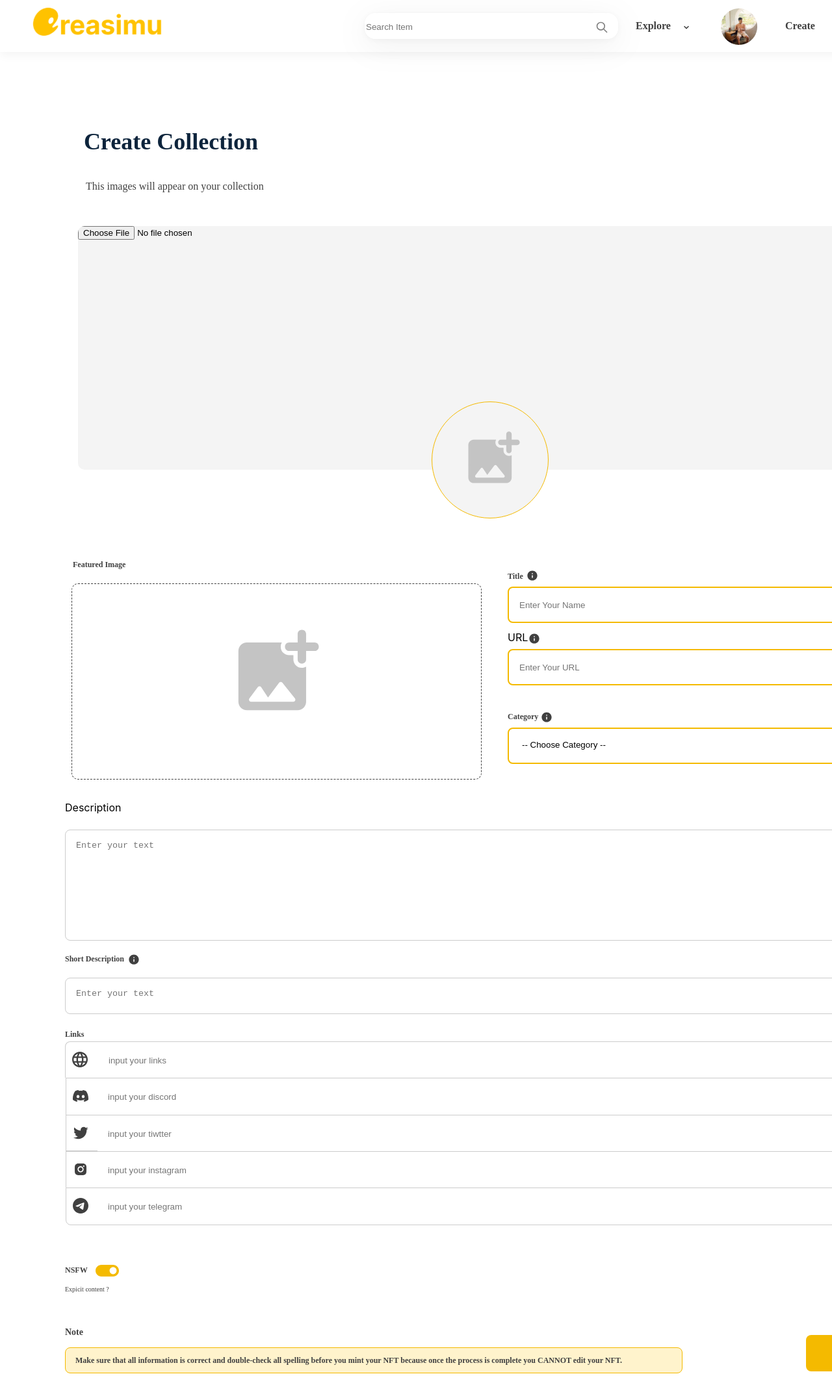
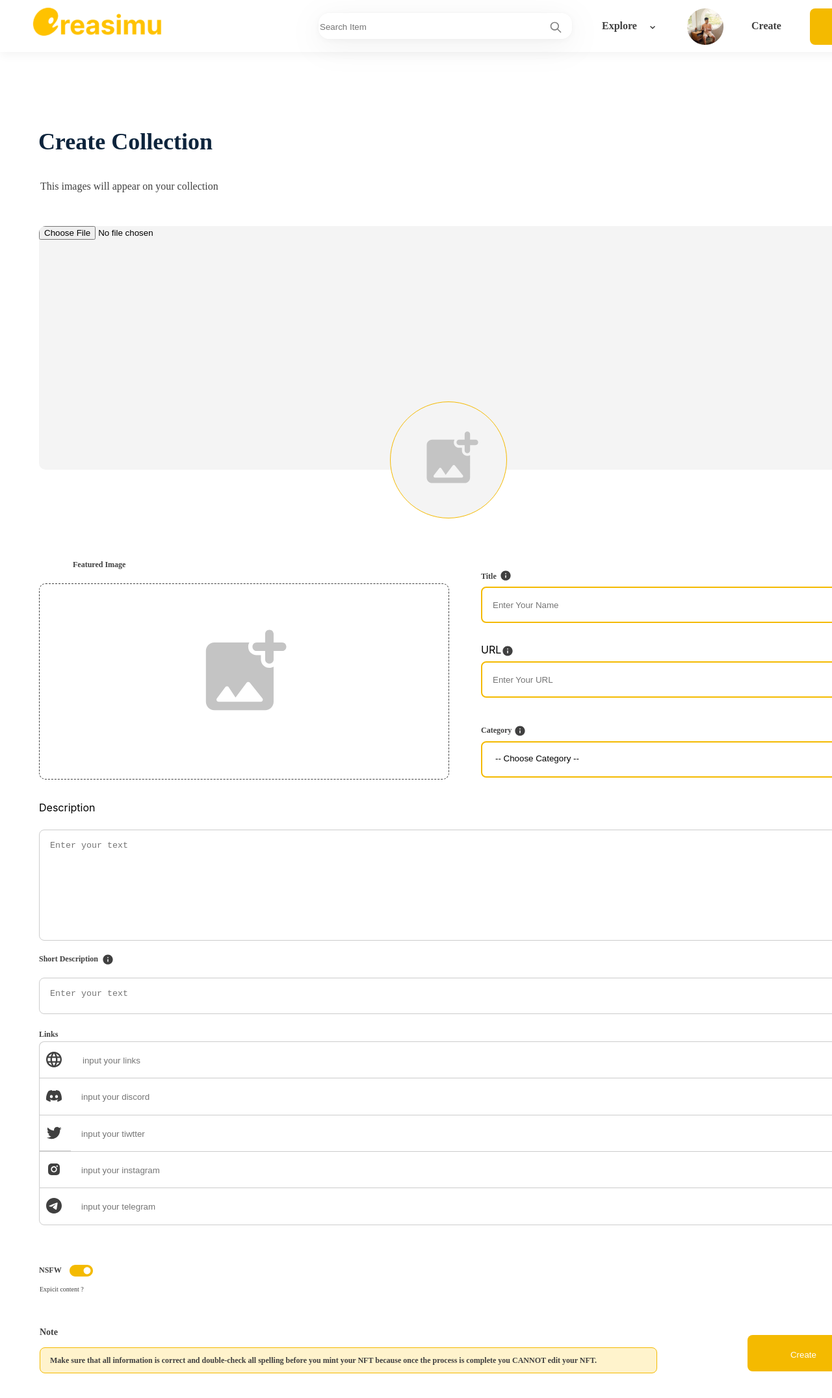
Before and after one commit to PeaceAntoHim/landing-page, a Next.js app: page / in a window 1280 px wide. Shown: the top 2152 px of the page at 65% size. Built offline with nearby package versions, Linux system fonts and the light colour scheme.

Commit message:
responsive

```diff
--- a/styles/Content.module.css
+++ b/styles/Content.module.css
@@ -29,13 +29,14 @@ color: #404040;
 position: absolute;
 width: 631px;
 height: 302px;
-left: 10px;
+left: -40px;
 top: 50px;
 
 border: 1px dashed #404040;
 box-sizing: border-box;
 border-radius: 10px;
 }
+
 .imgOne {
 position: absolute;
 left: 255px;
@@ -52,7 +53,7 @@ padding: 0px;
 position: absolute;
 width: 631px;
 height: 82px;
-left: 781px;
+left: 740px;
 top: 848px;
 
 }
@@ -143,8 +144,8 @@ padding: 0px;
 position: absolute;
 width: 631px;
 height: 82px;
-left: 781px;
-top: 971px;
+left: 740px;
+top: 990px;
 }
 
 .inputURL {
@@ -192,8 +193,8 @@ padding: 0px;
 position: absolute;
 width: 631px;
 height: 82px;
-left: 781px;
-top: 1094px;
+left: 740px;
+top: 1115px;
 }
 
 .inputCategory {
@@ -241,7 +242,7 @@ padding: 0px;
 position: absolute;
 width: 1312px;
 height: 197px;
-left: 100px;
+left: 60px;
 top: 1217px;
 }
 
@@ -294,7 +295,7 @@ padding: 0px;
 position: absolute;
 width: 1312px;
 height: 82px;
-left: 100px;
+left: 60px;
 top: 1455px;
 
 }
@@ -356,7 +357,7 @@ padding: 0px;
 position: absolute;
 width: 1312px;
 height: 56px;
-left: 100px;
+left: 60px;
 top: 1595px;
 
 background: #FFFFFF;
@@ -380,7 +381,7 @@ margin: 8px 0px;
     position: absolute;
     width: 1312px;
     height: 82px;
-    left: 100px;
+    left: 60px;
     top: 1568px;
     margin-top: 15px;
 
@@ -434,7 +435,7 @@ padding: 0px;
 position: absolute;
 width: 1312px;
 height: 58px;
-left: 100px;
+left: 59px;
 top: 1659px;
 
 
@@ -489,7 +490,7 @@ margin-left: 48px;
     position: absolute;
     width: 1312px;
     height: 56px;
-    left: 100px;
+    left: 59px;
     top: 1716px;
     border-bottom: none;
     background: #FFFFFF;
@@ -544,7 +545,7 @@ padding: 0px;
 position: absolute;
 width: 1312px;
 height: 56px;
-left: 100px;
+left: 59px;
 top: 1772px;
 
 background: #FFFFFF;
@@ -601,7 +602,7 @@ padding: 0px;
 position: absolute;
 width: 1312px;
 height: 58px;
-left: 100px;
+left: 59px;
 top: 1828px;
 
 background: #FFFFFF;
@@ -651,7 +652,7 @@ margin-left: 1px;
     position: absolute;
 width: 37px;
 height: 18px;
-left: 100px;
+left: 60px;
 top: 1934px;
 
 font-family: Nunito;
@@ -669,7 +670,7 @@ color: #404040;
     position: absolute;
 width: 567px;
 height: 24px;
-left: 100px;
+left: 61px;
 top: 1963px;
 
 font-family: Nunito;
@@ -700,7 +701,7 @@ color: #404040;
 position: absolute;
 width: 938px;
 height: 61px;
-left: 100px;
+left: 61px;
 top: 2028px;
 }
 
@@ -734,7 +735,7 @@ padding: 16px;
 position: absolute;
 width: 172px;
 height: 56px;
-left: 1240px;
+left: 1150px;
 top: 2055px;
 cursor: pointer;
 
@@ -749,7 +750,7 @@ border-style: none;
     position: absolute;
     width: 36px;
     height: 36px;
-    left: 147px;
+    left: 107px;
     top: 1938px;
 }
 
--- a/styles/Home.module.css
+++ b/styles/Home.module.css
@@ -2,6 +2,8 @@
   padding: 0 2rem;
   height: 2200px;
 }
+
+
 
 .main {
   min-height: 100vh;
@@ -71,7 +73,7 @@ cursor: pointer;
   position: absolute;
   width: 390px;
   height: 40px;
-  left: 561px;
+  left: 490px;
   top: 20px;
 
   background: #FFFFFF;
@@ -108,7 +110,7 @@ padding: 0px;
 position: absolute;
 width: 480px;
 height: 56px;
-left: 982px;
+left: 930px;
 top: 23px;
 }
 
@@ -221,7 +223,7 @@ margin: 7px 30px;
 position: absolute;
 width: 326px;
 height: 49px;
-left: 100px;
+left: 30px;
 top: 170px;
 
 font-family: Nunito;
@@ -238,7 +240,7 @@ color: #0D243C;
 position: absolute;
 width: 776px;
 height: 24px;
-left: 132px;
+left: 62px;
 top: 259px;
 font-family: Nunito;
 font-style: normal;
--- a/styles/Mining.module.css
+++ b/styles/Mining.module.css
@@ -10,7 +10,7 @@
        position: absolute;
        width: 631px;
        height: 328px;
-       left: 100px;
+       left: 50px;
        top:328px;
        cursor: pointer
    }
@@ -23,6 +23,7 @@
    line-height: 18px;
 
    color: #404040;
+   margin-left: 15px;
    }
 
    .img {
--- a/styles/Section.module.css
+++ b/styles/Section.module.css
@@ -6,11 +6,12 @@ left: 100px;
 top: 298px;
 }
 
+
 .frameBanner {
 position: absolute;
 width: 1312px;
 height: 375px;
-left: 20px;
+left: -40px;
 top: 50px;
 cursor: pointer;
 
@@ -24,7 +25,7 @@ border-radius: 10px;
     position: absolute;
     width: 180px;
     height: 180px;
-    left: 564px;
+    left: 500px;
     top: 320px;
     background: #F4F4F4;
     border-radius: 244px;
```
